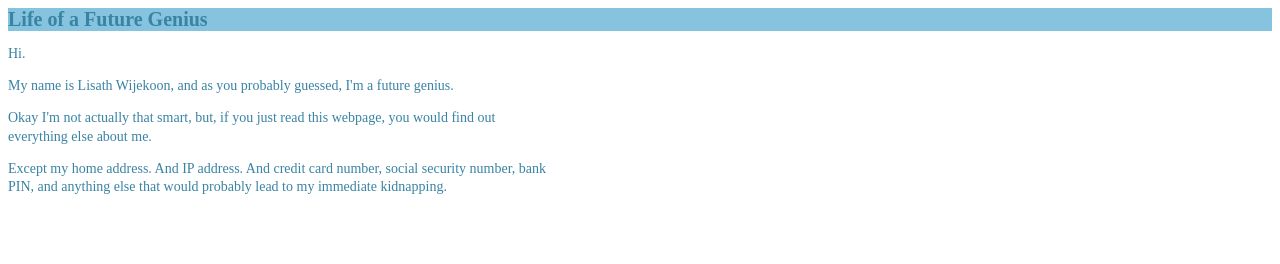
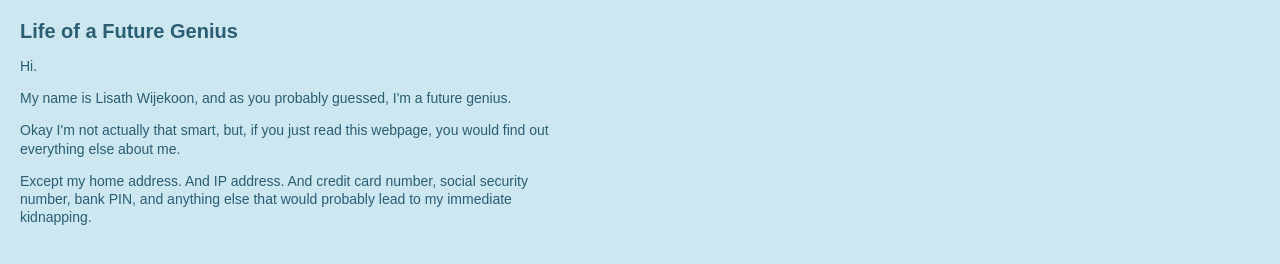
Before and after one commit to LisWije/lisathtestwebsite.github.io, a plain HTML site: page index.html in a window 1280 px wide. Drawn offline with Linux system fonts and the light colour scheme.

Commit message:
added background color and changed text to darker blue

```diff
--- a/main.css
+++ b/main.css
@@ -1,12 +1,16 @@
 h1 {
   font-size: 20px;
-  color: #3983a3;
-  background-color: #86c3de;
+  color: #2b5d73;
 }
 p {
-  color: #3983a3;
+  color: #2b5d73;
   font-size: 14px;
   text-align: left;
   width: 540px;
   line-height: 1.3;
 }
+body {
+  background-color: #cce7f0;
+  font-family: Arial, sans-serif;
+  margin: 20px;
+}
```
